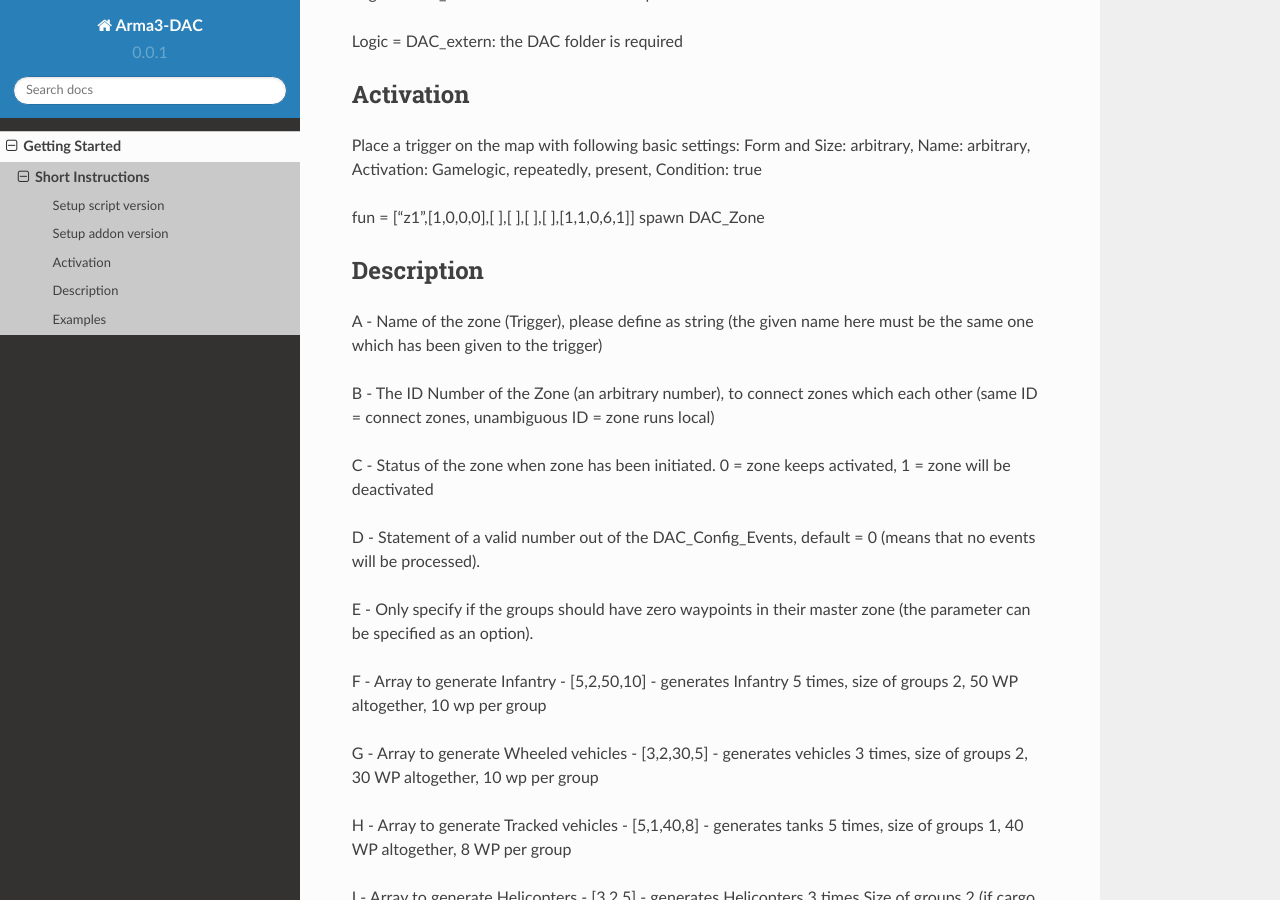
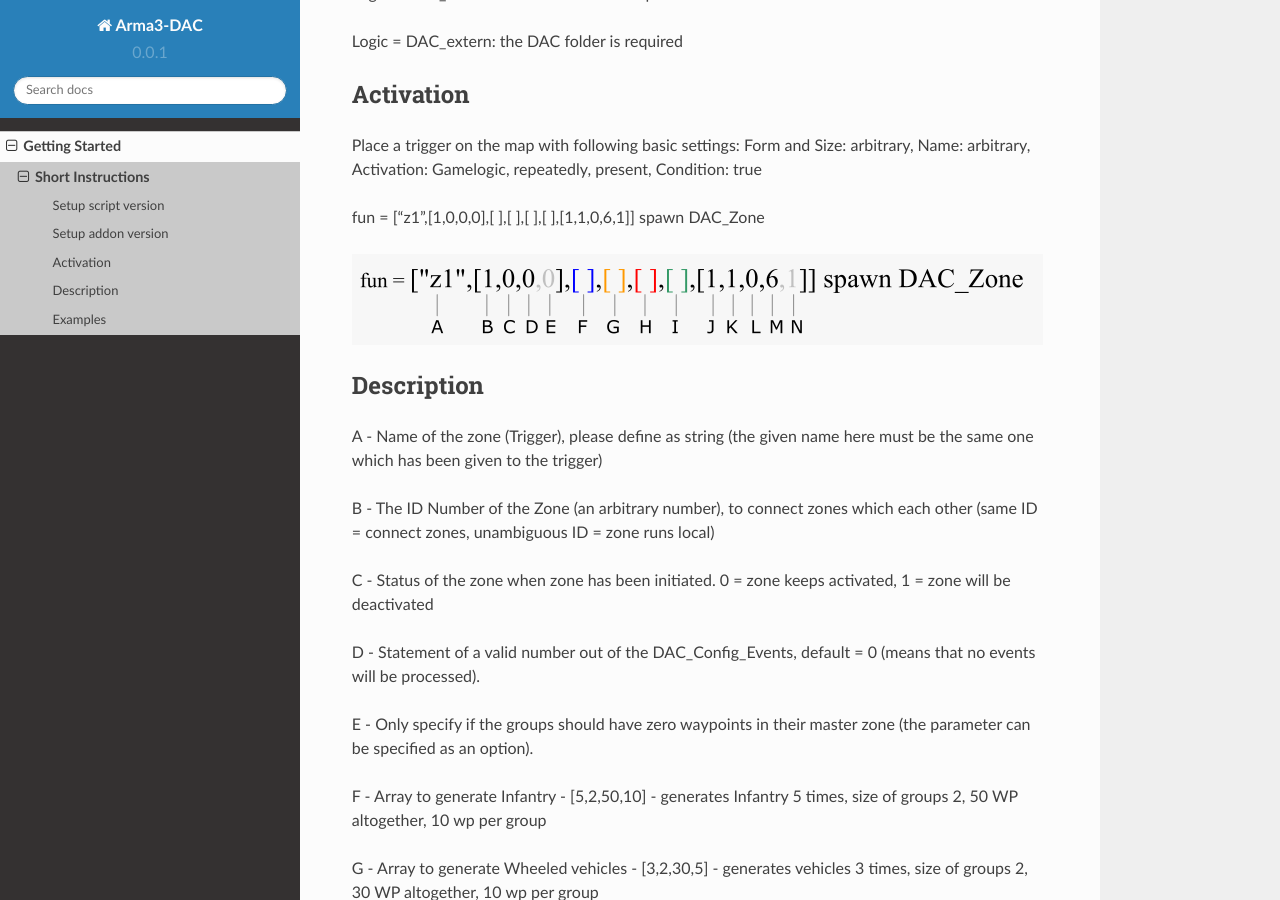
Before and after one commit to JonBons/Arma3-DAC, a Sphinx documentation site: the page built from docs/getting-started/short-instructions.rst, in a window 1280 px wide and 900 px high, scrolled down 1270 px. Built offline with Sphinx 7.4.7 and the Read the Docs theme 2.0.0, drawn with Linux system fonts in a browser that asks for light colours.

Commit message:
Added activation explanation image.

```diff
--- a/docs/getting-started/short-instructions.rst
+++ b/docs/getting-started/short-instructions.rst
@@ -38,6 +38,8 @@
 Place a trigger on the map with following basic settings: Form and Size: arbitrary, Name: arbitrary, Activation: Gamelogic, repeatedly, present, Condition: true
 
 fun = ["z1",[1,0,0,0],[ ],[ ],[ ],[ ],[1,1,0,6,1]] spawn DAC_Zone
+
+.. image:: short-instructions/_static/activation.png
 
 Description
 -----------
```
Also changed, not shown: docs/getting-started/short-instructions/_static/activation.png (added).
